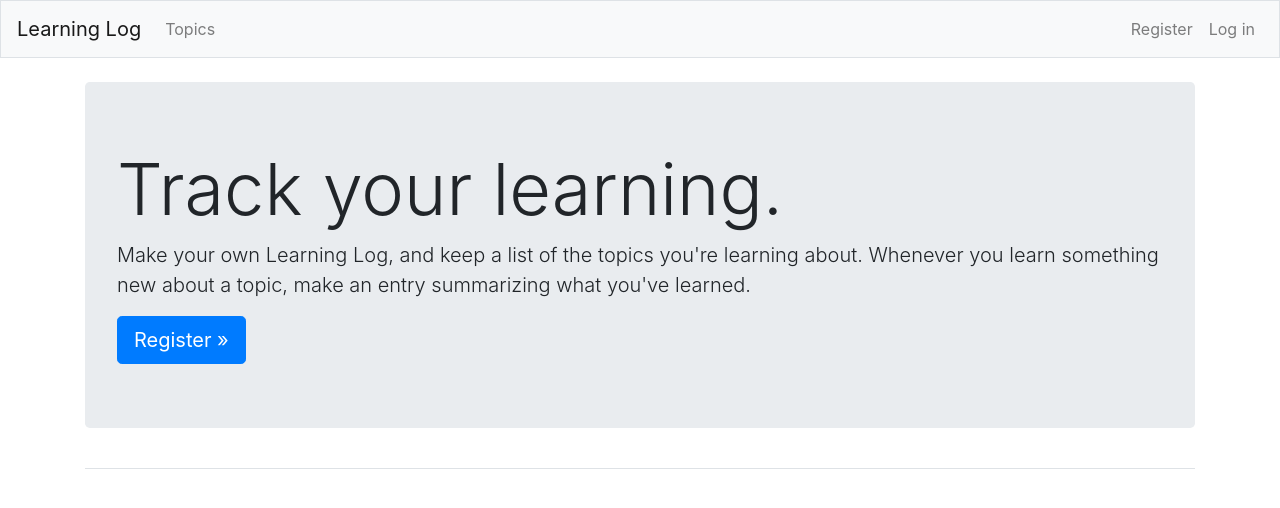
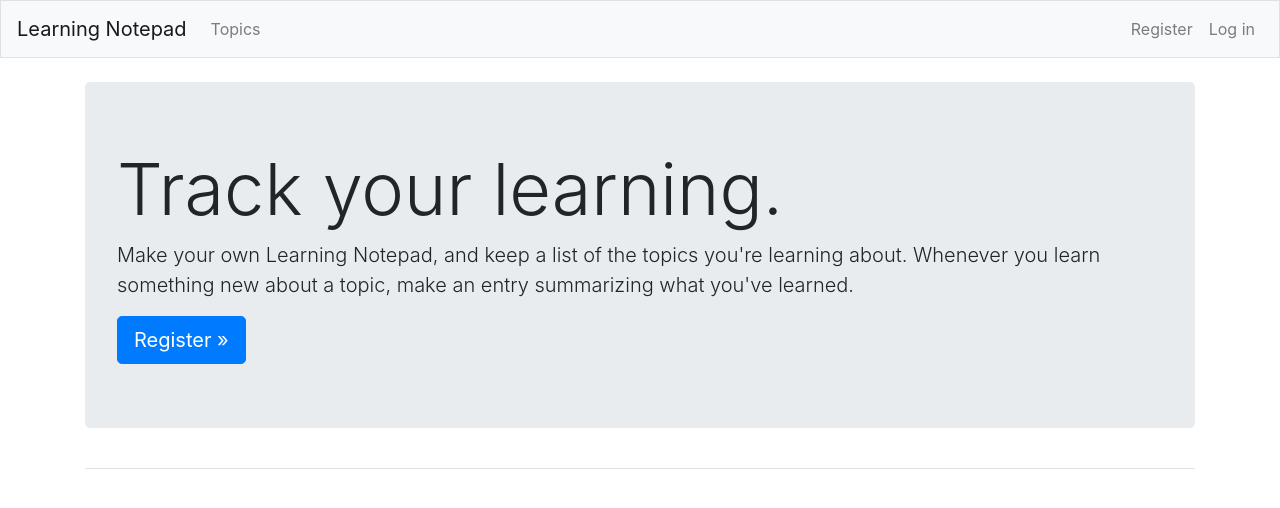
Before and after one commit to davidchat/learning_log, a Django app: page / in a window 1280 px wide. Shown: the top 508 px of the page. Run offline with Django 3.2, Linux system fonts and the light colour scheme; some libraries are stand-ins or nearby versions.

Commit message:
Changed name to Learning Notepad in base and index html files

```diff
--- a/learning_logs/templates/learning_logs/base.html
+++ b/learning_logs/templates/learning_logs/base.html
@@ -5,7 +5,7 @@
 <head>
 	<meta charset="utf-8">
 	<meta name="viewport" content="width=device-width, initial-scale=1, shrink-to-fit=no">
-	<title>Learning Log</title>
+	<title>Learning Notepad</title>
 
 	{% bootstrap_css %}
 	{% bootstrap_javascript jquery='full' %}
@@ -15,7 +15,7 @@
 
 	<nav class="navbar navbar-expand-md navbar-light bg-light mb-4 border">
 
-		<a class="navbar-brand" href="{% url 'learning_logs:index' %}">Learning Log</a>
+		<a class="navbar-brand" href="{% url 'learning_logs:index' %}">Learning Notepad</a>
 
 		<button class="navbar-toggler" type="button" data-toggle="collapse" data-target="#navbarCollapse" aria-controls="navbarCollapse" aria-expanded="false" aria-label="Toggle navigation">
 			<span class="navbar-toggler-icon"></span></button>
--- a/learning_logs/templates/learning_logs/index.html
+++ b/learning_logs/templates/learning_logs/index.html
@@ -4,7 +4,7 @@
 	<div class="jumbotron">
 		<h1 class="display-3">Track your learning.</h1>
 
-		<p class="lead">Make your own Learning Log, and keep a list of the topics you're learning about. Whenever you learn something new about a topic, make an entry summarizing what you've learned.</p>
+		<p class="lead">Make your own Learning Notepad, and keep a list of the topics you're learning about. Whenever you learn something new about a topic, make an entry summarizing what you've learned.</p>
 
 		<a class="btn btn-lg btn-primary" href="{% url 'users:register' %}" role="button">Register &raquo;</a>
 	</div>
```
